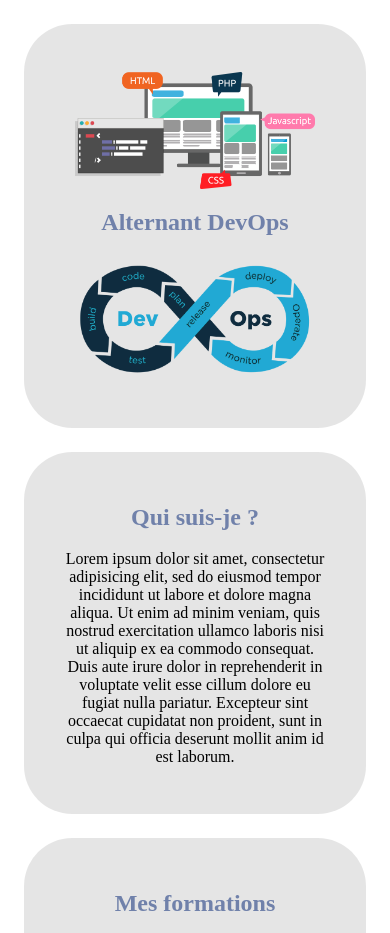
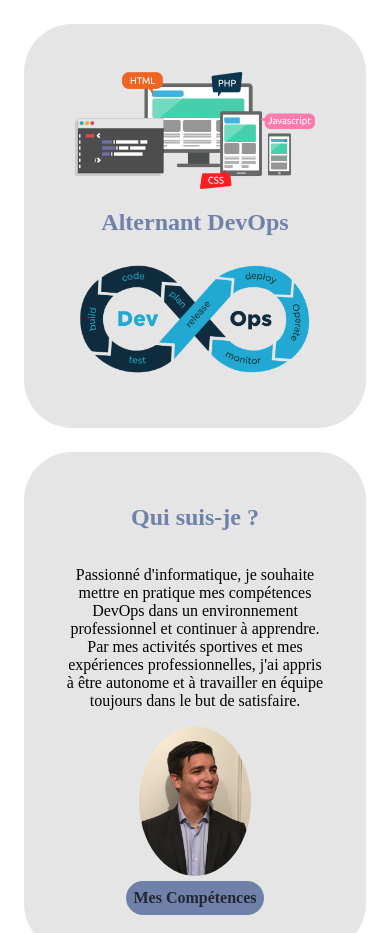
Before and after one commit to Man344/Man344.github.io, a plain HTML site: page index.html in a window 390 px wide. Shown: the part 153-1086 px from the top of the page. Drawn offline with nearby package versions, Linux system fonts and the light colour scheme.

Commit message:
ContentMiddleIndex

```diff
--- a/css/index.css
+++ b/css/index.css
@@ -55,8 +55,27 @@ section{
 .content-row.top, .title.top{
   display: flex;
 }
-img#DevWeb, img#DevOps, #PhotoTop{
+img#DevWeb, img#DevOps, img#PhotoTop, img#PhotoBis{
   height: auto;
+}
+.content-row{
+  display: flex;
+  flex-direction: column;
+  align-items: center;
+}
+.linkComp{
+  padding: 3% 3%;
+  margin:2% 0;
+  text-decoration: none;
+  font-weight: bold;
+  color: rgba(0, 0, 0, 0.7);
+  background: rgba(62, 87, 145,0.7);
+  border-radius: 3em;
+}
+.linkComp:hover{
+  transition: 0.3s;
+  background: rgba(62, 87, 145,0.5);
+  text-decoration: underline;
 }
 
 /* //////////////////////////////////Version Mobile/////////////////////////// */
@@ -158,8 +177,13 @@ img#DevWeb, img#DevOps, #PhotoTop{
     width: 55%;
     min-width: 15em;
   }
-  #PhotoTop{
+  img#PhotoTop{
     display: none;
+  }
+  img#PhotoBis{
+    max-width: 20%;
+    min-width: 7em;
+    clip-path:ellipse(50% 50%);
   }
   .content-row.top{
     flex-direction: column;
@@ -239,6 +263,9 @@ img#DevWeb, img#DevOps, #PhotoTop{
     max-width: 40%;
     clip-path:ellipse(50% 50%);
   }
+  #PhotoBis{
+    display: none;
+  }
   .content-row.top{
     flex-direction: row;
     justify-content: space-between;
--- a/index.html
+++ b/index.html
@@ -49,8 +49,11 @@
           <h1>Qui suis-je ?</h1>
         </div>
         <div class="main-content-row">
-          <p>Lorem ipsum dolor sit amet, consectetur adipisicing elit, sed do eiusmod tempor incididunt ut labore et dolore magna aliqua. Ut enim ad minim veniam, quis nostrud exercitation ullamco laboris nisi ut aliquip ex ea commodo consequat. Duis aute irure dolor in reprehenderit in voluptate velit esse cillum dolore eu fugiat nulla pariatur. Excepteur sint occaecat cupidatat non proident, sunt in culpa qui officia deserunt mollit anim id est laborum.</p>
+          <p>Passionné d'informatique, je souhaite mettre en pratique mes compétences DevOps dans un environnement professionnel et continuer à apprendre.
+          Par mes activités sportives et mes expériences professionnelles, j'ai appris à être autonome et à travailler en équipe toujours dans le but de satisfaire.</p>
         </div>
+        <img src="images/photo_CV.jpg" alt="" id="PhotoBis">
+        <a href="html/competences.html" class="linkComp">Mes Compétences</a>
     </div>
   </div>
     <div class="main-row">
```
